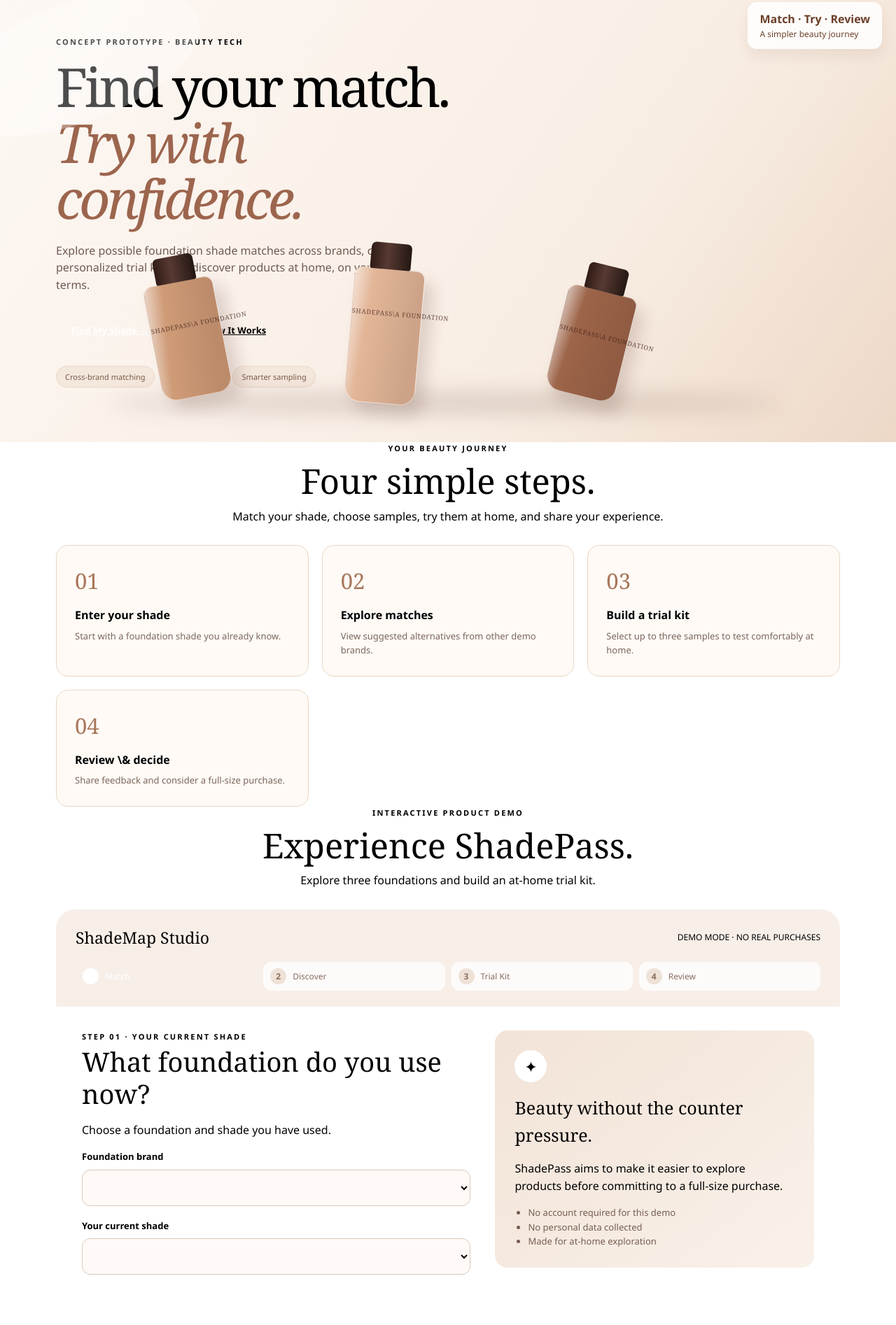
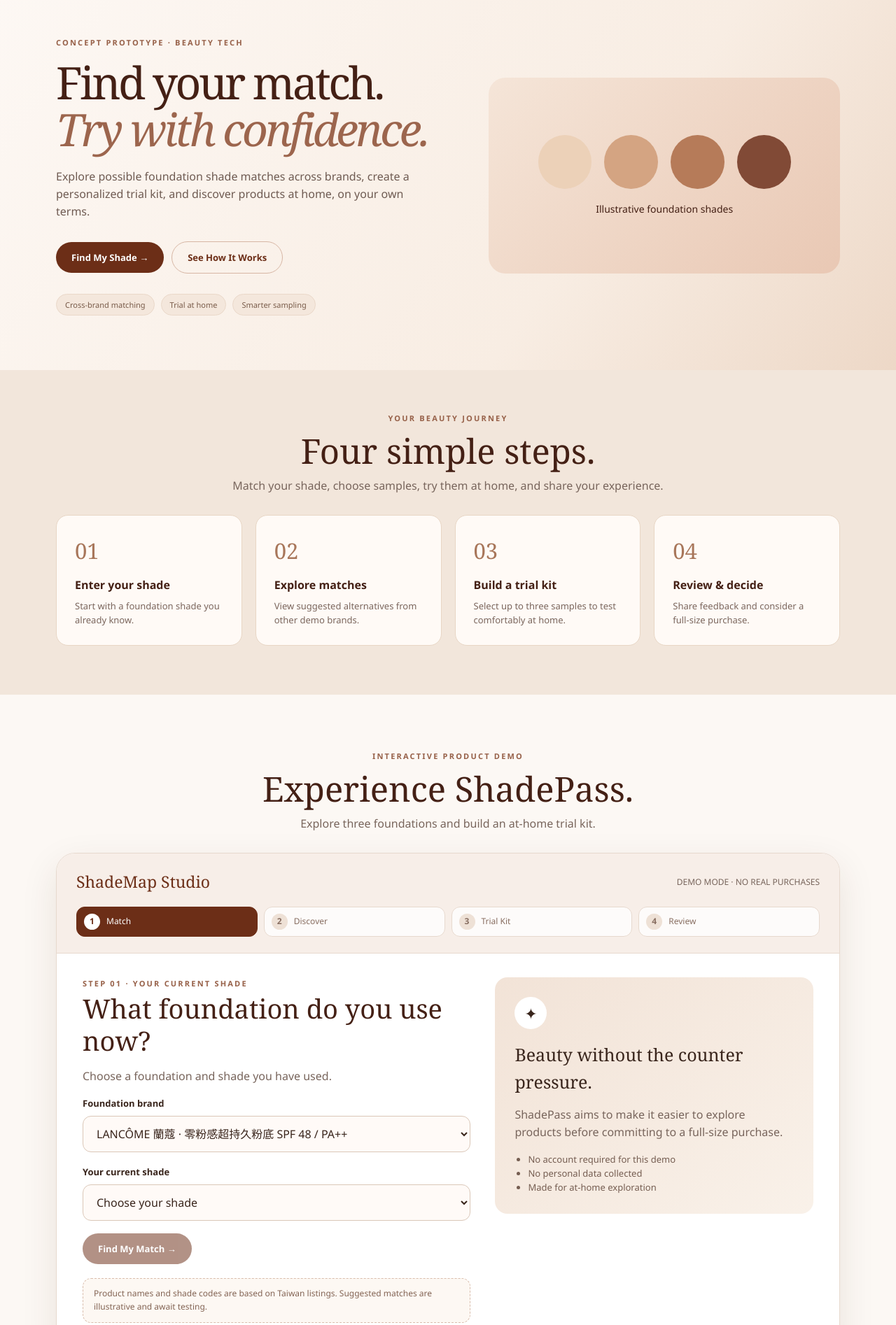
Before and after one commit to hsinwei1106/shadepass-demo, a plain HTML site: page index.html in a window 1280 px wide. Shown: the part 105-1999 px from the top of the page at 70% size. Drawn offline with Linux system fonts and the light colour scheme.

Commit message:
Update index.html
updated two

```diff
--- a/index.html
+++ b/index.html
@@ -6,10 +6,10 @@
   <meta name="description" content="ShadePass concept prototype: explore cross-brand foundation shade matching and personalized sample kits." />
   <title>ShadePass | Find Your Match</title>
   <style>
-    /\* =========================
+    /* =========================
        1. 品牌色彩與全站基礎設定
        深棕及米白配色呼應 ShadePass 的 Canva 投影片。
-       ========================= \*/
+       ========================= */
     :root {
       --brown: #6c2e17;
       --brown-dark: #442015;
@@ -23,7 +23,7 @@
       --shadow: 0 18px 52px rgba(73, 35, 19, 0.10);
       --radius: 22px;
     }
-    \*, \*::before, \*::after { box-sizing: border-box; }
+    *, *::before, *::after { box-sizing: border-box; }
     html { scroll-behavior: smooth; }
     body { margin: 0; background: var(--cream); color: var(--ink); font-family: "Segoe UI", Arial, sans-serif; line-height: 1.55; }
     button, select, input, textarea { font: inherit; }
@@ -38,9 +38,9 @@
     .muted { color: var(--muted); }
     .hidden { display: none !important; }
 
-    /\* =========================
+    /* =========================
        2. 網站頂部導覽與第一屏主視覺
-       ========================= \*/
+       ========================= */
     .site-header { position: sticky; top: 0; z-index: 10; border-bottom: 1px solid rgba(231,217,206,.9); background: rgba(252,248,244,.95); backdrop-filter: blur(14px); }
     .header-inner { display: flex; align-items: center; justify-content: space-between; min-height: 76px; gap: 20px; }
     .brand { font-family: Georgia, serif; font-size: 29px; color: var(--brown); text-decoration: none; letter-spacing: -.055em; }
@@ -63,25 +63,9 @@
     .tag-line { display: flex; flex-wrap: wrap; gap: 9px; margin-top: 29px; }
     .tag { color: #795b49; background: #f4e7dc; border: 1px solid #ead8c9; padding: 6px 12px; font-size: 11px; border-radius: 50px; }
 
-    /\* =========================
-       3. 原創 CSS 商品示意圖
-       不依賴外部圖片，方便 GitHub Pages 顯示。
-       ========================= \*/
-    .art { position: relative; height: 355px; border-radius: 170px 170px 26px 26px; background: radial-gradient(circle at 68% 38%, #f7e8d9 0 24%, transparent 24%), linear-gradient(135deg, #e2bca8, #f7e9df 65%, #dfb69e); overflow: hidden; box-shadow: var(--shadow); }
-    .art::before { content:""; position: absolute; width: 380px; height: 170px; background: rgba(255,255,255,.30); border-radius: 50%; transform: rotate(-20deg); left: -85px; top: 35px; }
-    .art::after { content:""; position:absolute; bottom: 44px; left: 12%; width: 75%; height: 24px; border-radius: 50%; background: rgba(70,30,20,.18); filter: blur(15px); }
-    .bottle { position: absolute; bottom: 64px; width: 99px; height: 165px; border-radius: 13px 13px 22px 22px; border: 1px solid rgba(255,255,255,.5); background: linear-gradient(95deg, rgba(255,255,255,.57), transparent 24%, rgba(45,21,16,.12) 85%), var(--bottle-color); box-shadow: 13px 15px 21px rgba(76,34,23,.16); z-index: 1; }
-    .bottle::before { content: ""; position: absolute; width: 58px; height: 38px; top: -38px; left: 20px; border-radius: 7px 7px 3px 3px; background: linear-gradient(90deg, #301b16, #573a32 42%, #241713); }
-    .bottle::after { content: "SHADEPASS\\A FOUNDATION"; white-space: pre; font-family: Georgia, serif; letter-spacing: .08em; font-size: 9px; line-height: 1.7; color: rgba(65,33,25,.77); text-align: center; position: absolute; top: 55px; left: 0; right: 0; }
-    .bottle.one { --bottle-color: #cf9b77; left: 17%; transform: rotate(-11deg); }
-    .bottle.two { --bottle-color: #e3b698; left: 39%; height: 191px; bottom: 55px; transform: rotate(5deg); }
-    .bottle.three { --bottle-color: #9d6549; left: 62%; height: 152px; transform: rotate(14deg); }
-    .floating-note { position: absolute; z-index: 2; top: 32px; right: 20px; background: rgba(255,255,255,.85); backdrop-filter: blur(12px); padding: 12px 17px; box-shadow: 0 10px 20px rgba(70,30,20,.07); border-radius: 13px; color: #6b402b; font-size: 12px; }
-    .floating-note strong { display: block; font-size: 16px; color: var(--brown-dark); }
-
-    /\* =========================
+    /* =========================
        4. 互動原型外框與流程進度
-       ========================= \*/
+       ========================= */
     .demo-section { padding: 79px 0 90px; }
     .section-heading { text-align: center; max-width: 680px; margin: auto auto 29px; }
     .section-heading h2 { font-size: clamp(32px, 4.5vw, 49px); line-height: 1.15; margin: 10px 0; color: var(--brown-dark); }
@@ -111,9 +95,9 @@
     .match-guide ul { padding-left: 19px; margin: 7px 0 0; color: #755d51; font-size: 13px; }
     .demo-disclaimer { font-size: 12px; padding: 12px 15px; border: 1px dashed #d9bdac; background: #fdf8f3; color: #836454; border-radius: 12px; margin-top: 20px; }
 
-    /\* =========================
+    /* =========================
        5. 色號推薦卡與試用品卡片
-       ========================= \*/
+       ========================= */
     .result-grid { display: grid; grid-template-columns: repeat(3, 1fr); gap: 15px; }
     .product-card { border: 1px solid var(--border); border-radius: 16px; overflow: hidden; background: #fff; }
     .swatch-stage { height: 136px; position: relative; background: linear-gradient(135deg,#f9f1e8,#eee0d4); display: grid; place-items: center; }
@@ -144,12 +128,12 @@
     .star.on { color: #bb8b47; }
     .success-feedback { border-radius: 10px; background: #eaf1e9; color: #3a6847; padding: 12px; font-size: 13px; margin-top: 12px; }
 
-    /\* =========================
+    /* =========================
        6. 補充價值主張與網站頁尾
-       ========================= \*/
+       ========================= */
     .benefits { background: #f2e6db; padding: 60px 0 70px; }
     .benefits-grid { display: grid; grid-template-columns: repeat(3, 1fr); gap: 19px; margin-top: 28px; }
-    /\* 操作流程採四欄，與實際互動演示的四個步驟一致。 \*/
+    /* 操作流程採四欄，與實際互動演示的四個步驟一致。 */
     .journey-grid { grid-template-columns: repeat(4, 1fr); }
     .benefit { padding: 26px; background: #fffaf6; border: 1px solid #e8d6c5; border-radius: 17px; }
     .benefit-num { font-family: Georgia,serif; font-size: 31px; color: #a8765a; }
@@ -160,9 +144,9 @@
     footer .brand { color: #fff; }
     footer p { margin: 0; color: #e7cfc2; font-size: 12px; max-width: 560px; }
 
-    /\* =========================
+    /* =========================
        7. 手機、平板自適應版型
-       ========================= \*/
+       ========================= */
     @media (max-width: 820px) {
       .hero-grid, .match-layout, .kit-grid { grid-template-columns: 1fr; }
       .hero { padding-top: 45px; }
@@ -188,6 +172,24 @@
       .screen-actions .push { margin-left: 0; }
       .floating-note { right: 9px; }
     }
+/* Keep the illustration in its own column and retain button contrast. */
+.hero .hero-grid { display:grid; grid-template-columns:minmax(0,1.05fr) minmax(0,.95fr); align-items:center; gap:clamp(24px,5vw,64px); }
+.hero-copy { min-width:0; }
+.hero h1 { color:#442015; font-size:clamp(38px,5vw,68px); }
+.hero-actions a, .nav-links .btn { text-decoration:none; }
+.btn-primary, .step.active { background:#6c2e17; color:#fff; }
+.btn-primary:hover:not(:disabled), .nav-links .btn-primary:hover { background:#442015; color:#fff; }
+.btn-ghost { color:#6c2e17; border:1px solid #d7b6a4; }
+.shade-art { display:grid; place-content:center; min-height:280px; border-radius:24px; padding:24px; background:linear-gradient(135deg,#f5e5d8,#e9c8b4); }
+.shade-art-row { display:flex; gap:clamp(8px,2vw,18px); }
+.shade-art-row span { display:block; width:clamp(40px,6vw,78px); aspect-ratio:1; border-radius:50%; background:#ecd1b8; }
+.shade-art-row span:nth-child(2) { background:#d4a482; }
+.shade-art-row span:nth-child(3) { background:#b67b59; }
+.shade-art-row span:nth-child(4) { background:#814a36; }
+.shade-art p { text-align:center; color:#442015; font-size:14px; margin:18px 0 0; }
+#result-grid { grid-template-columns:repeat(2,minmax(0,1fr)); }
+@media(max-width:820px) { .hero .hero-grid { grid-template-columns:minmax(0,1fr); } .shade-art { min-height:160px; } }
+@media(max-width:540px) { #result-grid { grid-template-columns:minmax(0,1fr); } }
   </style>
 </head>
 <body>
@@ -208,7 +210,7 @@
   <main id="top">
     <section class="hero">
       <div class="container hero-grid">
-        <div>
+        <div class="hero-copy">
           <div class="eyebrow">Concept Prototype · Beauty Tech</div>
           <h1 class="display">Find your match.<br><em>Try with confidence.</em></h1>
           <p>Explore possible foundation shade matches across brands, create a personalized trial kit, and discover products at home, on your own terms.</p>
@@ -222,9 +224,9 @@
             <span class="tag">Smarter sampling</span>
           </div>
         </div>
-        <div class="art" aria-label="Illustration of three foundation bottles" role="img">
-          <div class="floating-note"><strong>Match · Try · Review</strong>A simpler beauty journey</div>
-          <div class="bottle one"></div><div class="bottle two"></div><div class="bottle three"></div>
+        <div class="shade-art">
+          <div class="shade-art-row" aria-hidden="true"><span></span><span></span><span></span><span></span></div>
+          <p>Illustrative foundation shades</p>
         </div>
       </div>
     </section>
@@ -241,7 +243,7 @@
           <article class="benefit"><div class="benefit-num">01</div><h3>Enter your shade</h3><p>Start with a foundation shade you already know.</p></article>
           <article class="benefit"><div class="benefit-num">02</div><h3>Explore matches</h3><p>View suggested alternatives from other demo brands.</p></article>
           <article class="benefit"><div class="benefit-num">03</div><h3>Build a trial kit</h3><p>Select up to three samples to test comfortably at home.</p></article>
-          <article class="benefit"><div class="benefit-num">04</div><h3>Review \& decide</h3><p>Share feedback and consider a full-size purchase.</p></article>
+          <article class="benefit"><div class="benefit-num">04</div><h3>Review & decide</h3><p>Share feedback and consider a full-size purchase.</p></article>
         </div>
       </div>
     </section>
@@ -272,8 +274,8 @@
                   <div class="eyebrow">Step 01 · Your current shade</div>
                   <h3>What foundation do you use now?</h3>
                   <p class="muted">Choose a foundation and shade you have used.</p>
-                  <div class="field"><label for="current-brand">Foundation brand</label><select id="current-brand" aria-label="Choose your current foundation brand"></select></div>
-                  <div class="field"><label for="current-shade">Your current shade</label><select id="current-shade" aria-label="Choose your current foundation shade"></select></div>
+                  <div class="field"><label for="current-brand">Foundation brand</label><select id="current-brand" aria-label="Choose your current foundation brand"><option value="0">LANCÔME 蘭蔻</option><option value="1">shu uemura 植村秀</option><option value="2">YSL Beauty</option></select></div>
+                  <div class="field"><label for="current-shade">Your current shade</label><select id="current-shade" aria-label="Choose your current foundation shade"><option value="">Choose your shade</option><option>P-00</option><option>P-01</option><option>PO-01</option><option>PO-02</option><option>PO-03</option><option>O-01</option><option>O-02</option><option>O-03</option><option>BO-01</option><option>BO-02</option><option>BO-03</option><option>BO-04</option><option>B-01</option><option>B-02</option></select></div>
                   <button id="find-match" class="btn btn-primary" type="button">Find My Match →</button>
                   <div class="demo-disclaimer">Product names and shade codes are based on Taiwan listings. Suggested matches are illustrative and await testing.</div>
                 </div>
@@ -370,14 +372,15 @@
   </main>
   <footer><div class="container footer-flex"><a class="brand" href="#top">ShadePass</a><p>Academic investor-pitch prototype. L’Oréal Groupe is a prospective pilot partner. Shade suggestions, sample availability and transactions are simulated.</p></div></footer>
 
+  <noscript><p class="container">ShadeMap requires JavaScript to update shade choices and build a kit.</p></noscript>
   <script>
     // Taiwan product listings provide shade codes. Depth groups are for demonstration only.
-    const foundations = \[
-      { brand: "LANCÔME 蘭蔻", product: "零粉感超持久粉底 SPF 48 / PA++", groups: \["P-00 P-01 PO-01 O-01 BO-01 B-01", "PO-02 O-02 BO-02 B-02", "PO-03 O-03 BO-03 BO-04"] },
-      { brand: "shu uemura 植村秀", product: "無極限超持久輕粉底 SPF25 PA+++", groups: \["584 684 784", "574 674 774", "564 664 764"] },
-      { brand: "YSL Beauty", product: "恆久完美無瑕持妝粉底", groups: \["LC1 LC2 LN1 LW1", "LC3 LN4 LW4", "LC6 LN7 LW7 MN7"] }
+    const foundations = [
+      { brand: "LANCÔME 蘭蔻", product: "零粉感超持久粉底 SPF 48 / PA++", groups: ["P-00 P-01 PO-01 O-01 BO-01 B-01", "PO-02 O-02 BO-02 B-02", "PO-03 O-03 BO-03 BO-04"] },
+      { brand: "shu uemura 植村秀", product: "無極限超持久輕粉底 SPF25 PA+++", groups: ["584 684 784", "574 674 774", "564 664 764"] },
+      { brand: "YSL Beauty", product: "恆久完美無瑕持妝粉底", groups: ["LC1 LC2 LN1 LW1", "LC3 LN4 LW4", "LC6 LN7 LW7 MN7"] }
     ];
-    const skincare = \[
+    const skincare = [
       "Kiehl’s | 激光極淨白淡斑精華 | 10 mL",
       "La Roche-Posay 理膚寶水 | B5+ 全面修復霜 | 15 mL",
       "CeraVe 適樂膚 | 長效清爽保濕乳 | 30 mL"
@@ -401,7 +404,7 @@
     function goToStep(step) {
       currentStep = step;
       for (let i = 1; i <= 4; i++) byId(`screen-${i}`).classList.toggle("hidden", i !== step);
-      document.querySelectorAll("\[data-progress]").forEach((node) => {
+      document.querySelectorAll("[data-progress]").forEach((node) => {
         const number = Number(node.dataset.progress);
         node.classList.toggle("active", number === step);
         node.classList.toggle("done", number < step);
@@ -431,8 +434,8 @@
     fillSelect("kit-skincare", "Choose one skincare sample", skincare.map(item => ({ label: item, value: item })));
 
     function updateSourceShades() {
-      const foundation = foundations\[byId("current-brand").value];
-      fillSelect("current-shade", "Choose your shade", foundation ? shadeOptions(foundation) : \[]);
+      const foundation = foundations[byId("current-brand").value];
+      fillSelect("current-shade", "Choose your shade", foundation ? shadeOptions(foundation) : []);
       byId("find-match").disabled = true;
     }
     byId("current-brand").addEventListener("change", updateSourceShades);
@@ -443,7 +446,7 @@
 
     // Compare illustrative depth groups. Each candidate opens its own foundation in the kit builder.
     function showMatches() {
-      const source = foundations\[byId("current-brand").value];
+      const source = foundations[byId("current-brand").value];
       const code = byId("current-shade").value;
       if (!source || !code) return;
       const depth = source.groups.findIndex(group => group.split(" ").includes(code));
@@ -455,7 +458,7 @@
         const card = addText(grid, "article", "", "kit-box");
         addText(card, "h4", foundation.brand);
         addText(card, "p", foundation.product);
-        addText(card, "p", foundation.groups\[depth].split(" ").join(" · "));
+        addText(card, "p", foundation.groups[depth].split(" ").join(" · "));
         const button = addText(card, "button", "Build Kit with This Foundation", "btn btn-secondary");
         button.type = "button";
         button.addEventListener("click", () => {
@@ -469,8 +472,8 @@
 
     // Both shades must come from the same foundation; remove the first shade from the second menu.
     function updateKitShades(reset) {
-      const foundation = foundations\[byId("kit-foundation").value];
-      const options = foundation ? shadeOptions(foundation) : \[];
+      const foundation = foundations[byId("kit-foundation").value];
+      const options = foundation ? shadeOptions(foundation) : [];
       const first = reset ? "" : byId("kit-first").value;
       const second = reset ? "" : byId("kit-second").value;
       fillSelect("kit-first", "Choose first shade", options, first);
@@ -479,14 +482,14 @@
     }
 
     function kitItems() {
-      const foundation = foundations\[byId("kit-foundation").value];
+      const foundation = foundations[byId("kit-foundation").value];
       const first = byId("kit-first").value;
       const second = byId("kit-second").value;
       const sample = byId("kit-skincare").value;
-      const eligible = foundation ? shadeOptions(foundation).map(({value}) => value) : \[];
-      const complete = eligible.includes(first) \&\& eligible.includes(second) \&\& first !== second \&\& skincare.includes(sample);
-      const items = \[first \&\& foundation ? foundation.brand + " · " + first : "",
-        second \&\& foundation ? foundation.brand + " · " + second : "", sample].filter(Boolean);
+      const eligible = foundation ? shadeOptions(foundation).map(({value}) => value) : [];
+      const complete = eligible.includes(first) && eligible.includes(second) && first !== second && skincare.includes(sample);
+      const items = [first && foundation ? foundation.brand + " · " + first : "",
+        second && foundation ? foundation.brand + " · " + second : "", sample].filter(Boolean);
       return { complete, items };
     }
 
@@ -517,10 +520,10 @@
       updateStars();
       goToStep(4);
     }
-    /\* =========================
+    /* =========================
        12. 星等評價示意
        評價僅存在瀏覽器記憶體，重新整理後會消失。
-       ========================= \*/
+       ========================= */
     function updateStars() {
       document.querySelectorAll(".star").forEach((button) => {
         const isOn = Number(button.dataset.rating) <= reviewRating;
```
